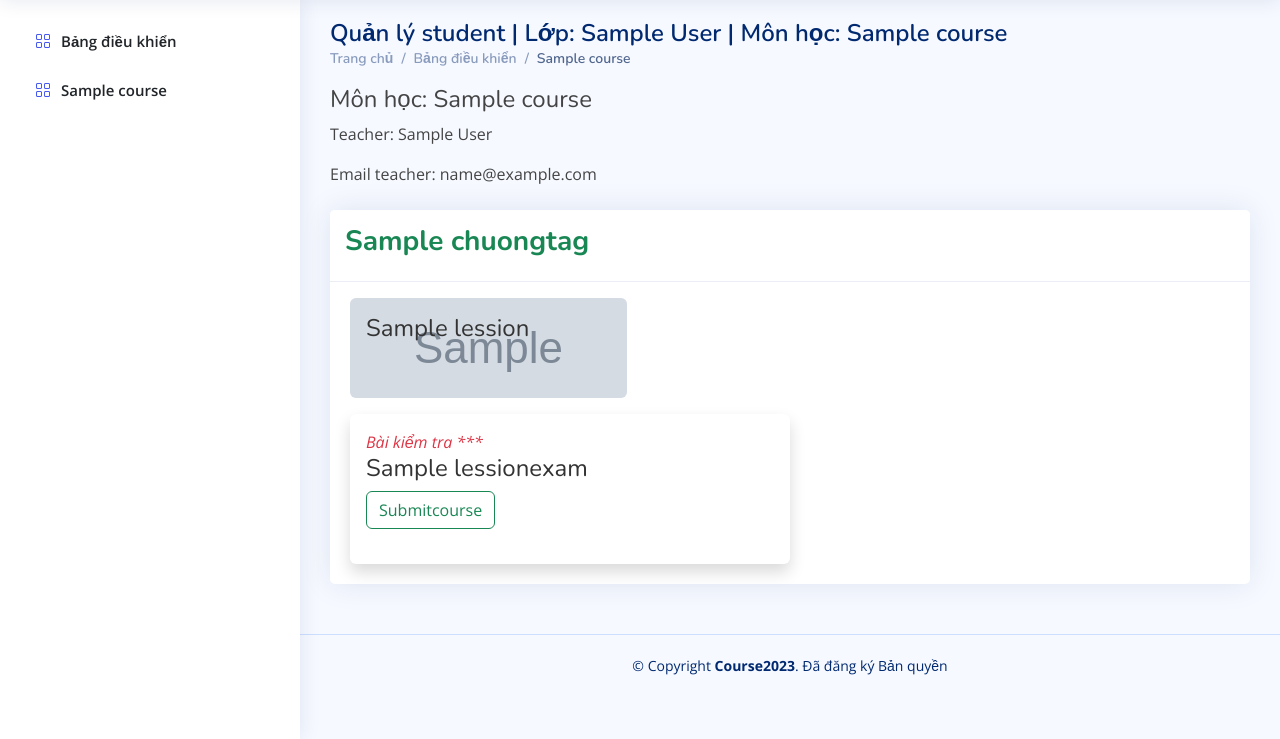
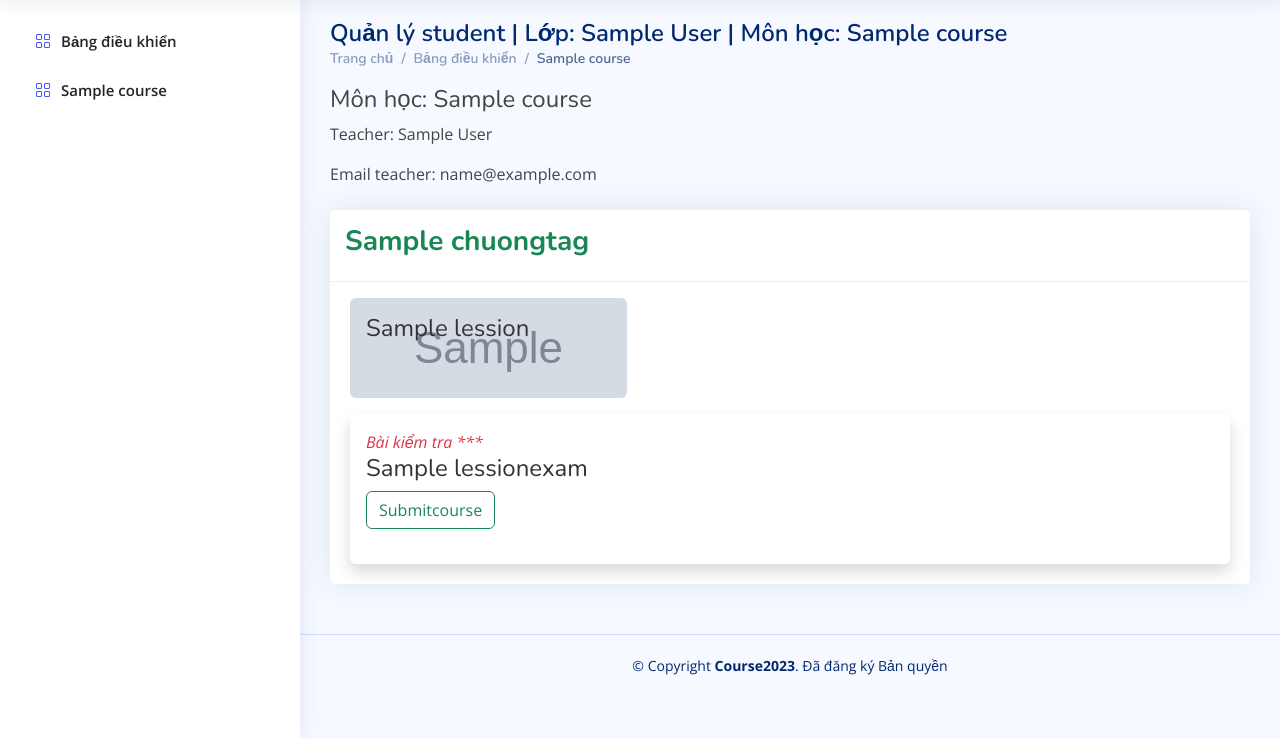
Before and after one commit to dangnk146/course2023, a Django app: template student/templates/dashboardStudentCourseId.html in a window 1280 px wide. Shown: the part 61-800 px from the top of the page. Run offline with Django 5.2, Linux system fonts and the light colour scheme; tables that the repository leaves empty hold one stand-in row (values such as "Sample post"); the template is opened without the code that fills it: values that come from a table or form of the project are taken from there, most other values are stand-ins (such as "Sample title", 1, 10 or a date in 2020); grey boxes marked "Sample" are stand-in pictures; some libraries are stand-ins or nearby versions.

Commit message:
fix exam

```diff
--- a/student/templates/dashboardStudentCourseId.html
+++ b/student/templates/dashboardStudentCourseId.html
@@ -56,7 +56,7 @@ active
                         {% for record in taglessionexamcourses %}
                         {% if record.chuongTag == tag %}
 
-                        <div class="col-6">
+                        <div class="col-12">
                             {% if record.images %}
                             <div class="p-3 rounded card-course-exam card-course shadow">
                             {% else %}
@@ -72,8 +72,8 @@ active
                                     </a>
                             </div>
                             {% endif %}
-                            {% endfor %}
                         </div>
+                        {% endfor %}
                     </div>
                 </div>
             </div>
```
